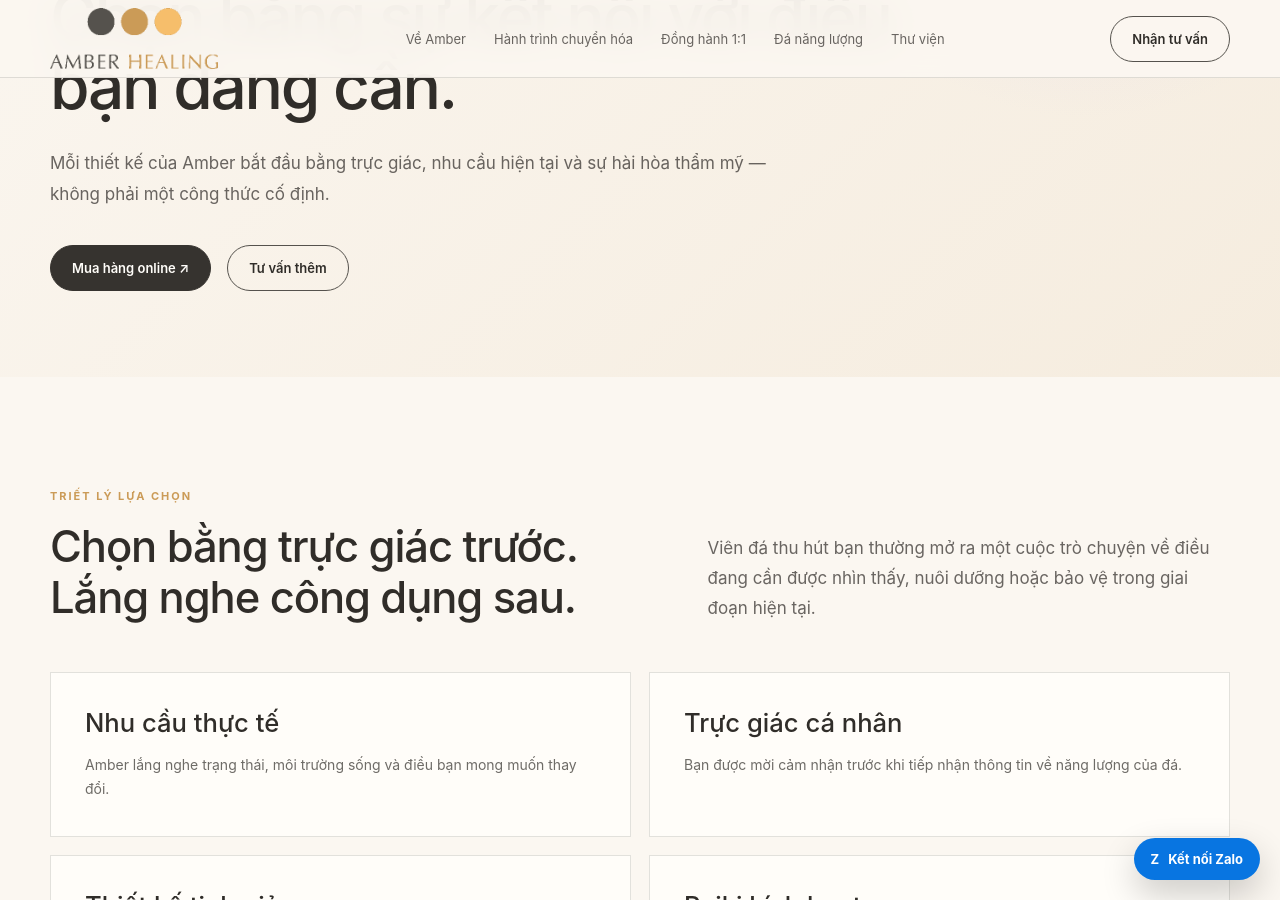
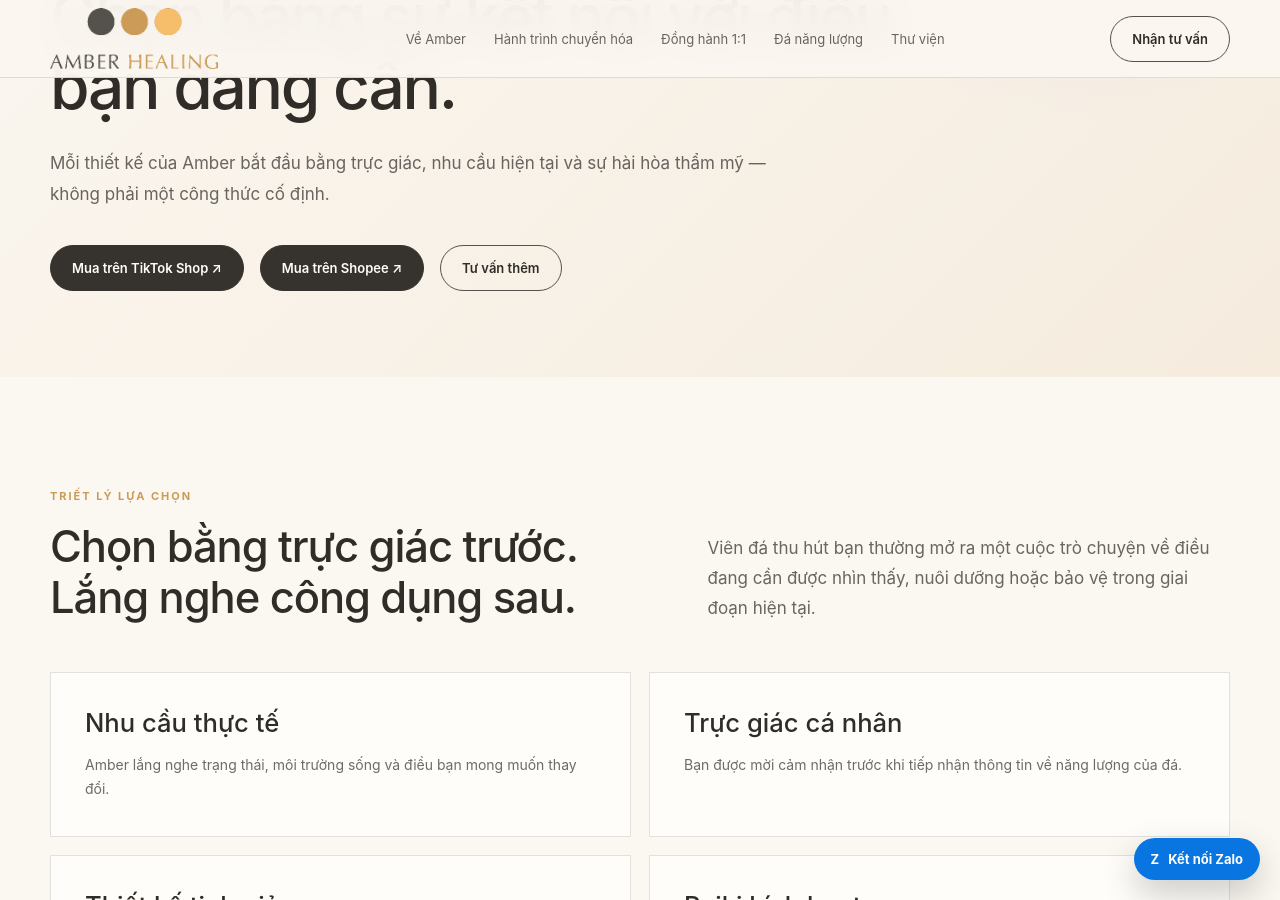
Before and after one commit to dinhhongngoc1511-wq/Amber-healing-website, a Jekyll site: the page docs/stones.html, which Jekyll copies as it is, in a window 1280 px wide and 900 px high, scrolled down 366 px. Built offline with Jekyll 4.4.1, drawn with Linux system fonts in a browser that asks for light colours; some of the changed text lies outside the part shown.

Commit message:
Replace unavailable KiotViet links with supplied TikTok Shop and Shopee storefront links

```diff
--- a/docs/stones.html
+++ b/docs/stones.html
@@ -25,13 +25,7 @@
             sự hài hòa thẩm mỹ — không phải một công thức cố định.
           </p>
           <div class="hero-actions">
-            <a
-              class="button"
-              href="https://amberhealingjewelry.kiotvietweb.vn/"
-              target="_blank"
-              rel="noopener noreferrer"
-              >Mua hàng online ↗</a
-            ><a class="pill" href="contact.html?need=stones#dang-ky">Tư vấn thêm</a>
+            <a class="button" href="https://vt.tiktok.com/ZS9fNJ1gbXoXT-jm68A/" target="_blank" rel="noopener noreferrer">Mua trên TikTok Shop ↗</a><a class="button" href="https://s.shopee.vn/7pucstRaGv" target="_blank" rel="noopener noreferrer">Mua trên Shopee ↗</a><a class="pill" href="contact.html?need=stones#dang-ky">Tư vấn thêm</a>
           </div>
         </div>
       </section>
@@ -120,13 +114,7 @@
             Amber đồng hành lựa chọn.
           </p>
           <div class="hero-actions" style="justify-content: center">
-            <a
-              class="button gold"
-              href="https://amberhealingjewelry.kiotvietweb.vn/"
-              target="_blank"
-              rel="noopener noreferrer"
-              >Mua hàng online ↗</a
-            ><a
+            <a class="button gold" href="https://vt.tiktok.com/ZS9fNJ1gbXoXT-jm68A/" target="_blank" rel="noopener noreferrer">Mua trên TikTok Shop ↗</a><a class="button gold" href="https://s.shopee.vn/7pucstRaGv" target="_blank" rel="noopener noreferrer">Mua trên Shopee ↗</a><a
               class="pill"
               style="border-color: rgba(255, 255, 255, 0.55)"
               href="contact.html?need=stones#dang-ky"
```
